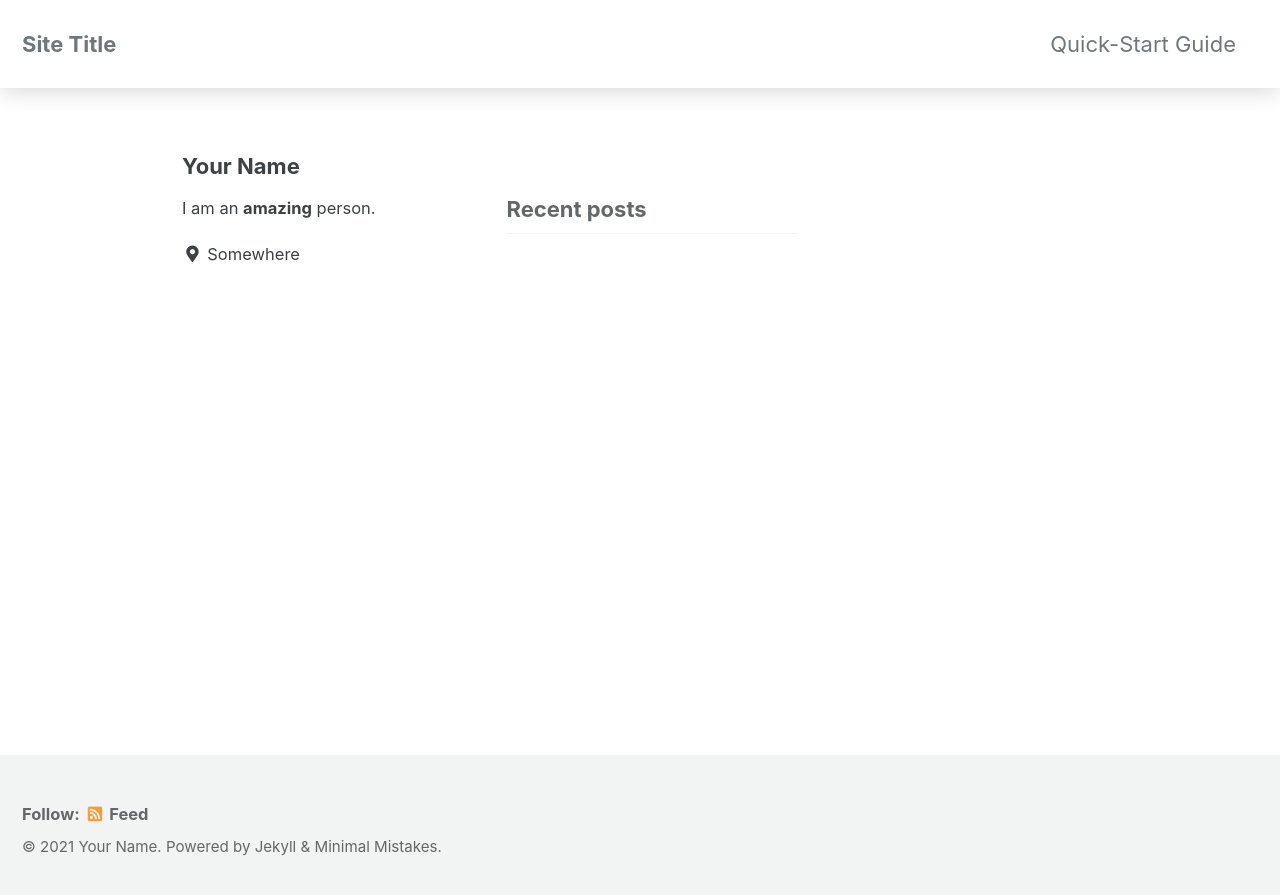
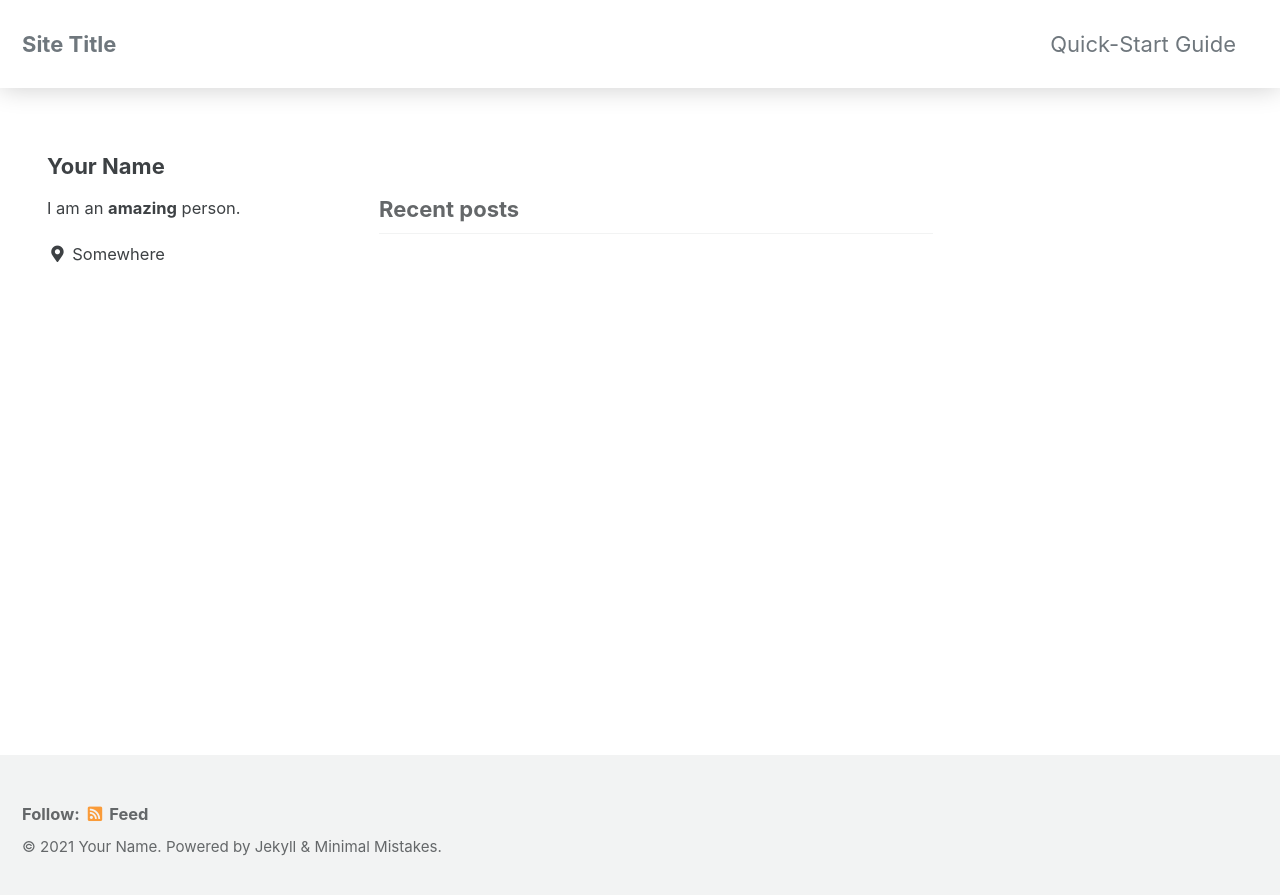
Before and after one commit to BOBDevStudio/Minimal-Mistakes-Fork-Theme, a Jekyll site: the page built from index.html, in a window 1280 px wide. Shown: the top 895 px of the page. Built offline with Jekyll 4.4.1, drawn with Linux system fonts in a browser that asks for light colours; cached includes are drawn as plain includes; the list of posts is cut into pages by our own code.

Commit message:
Updated _bob-custom-edits.scss

```diff
--- a/_sass/minimal-mistakes/_bob-custom-edits.scss
+++ b/_sass/minimal-mistakes/_bob-custom-edits.scss
@@ -1,32 +1,68 @@
-// Variables:
+// -- Variables:
 
 $sidebar-sizes: 350px;
 $sidebar-between-length: 20px;
 
-$large-screen-size: 64em;
-$medium-screen-size: 42em;
+// Most sizes here are taken from Chrome's inspect element menu presets
+$screen-size-highdesktop: 2560px;
+$screen-size-desktop: 1920px;
+$screen-size-highlaptop: 1440px;
+$screen-size-laptop: 1024px;
+$screen-size-tablet: 768px;
+$screen-size-phonelarge: 425px;
+$screen-size-phonemedium: 375px;
+$screen-size-phonesmall: 320px;
 
-// Screen size stuff:
+// -- Screen size stuff:
 
-@mixin large {
-  @media screen and (min-width: #{$large-screen-size}) {
+// Specific:
+
+
+
+// General:
+
+@mixin highdesktop {
+  @media screen and (min-width: #{$screen-size-highdesktop}) {
+    @content;
+  }
+}
+@mixin desktop {
+  @media screen and (min-width: #{$screen-size-desktop}) and (max-width: #{$screen-size-highdesktop}) {
+    @content;
+  }
+}
+@mixin highlaptop {
+  @media screen and (min-width: #{$screen-size-highlaptop}) and (max-width: #{$screen-size-desktop}) {
+    @content;
+  }
+}
+@mixin laptop {
+  @media screen and (min-width: #{$screen-size-laptop}) and (max-width: #{$screen-size-highlaptop}) {
+    @content;
+  }
+}
+@mixin tablet {
+  @media screen and (min-width: #{$screen-size-tablet}) and (max-width: #{$screen-size-laptop}) {
+    @content;
+  }
+}
+@mixin phonelarge {
+  @media screen and (min-width: #{$screen-size-phonelarge}) and (max-width: #{$screen-size-tablet}) {
+    @content;
+  }
+}
+@mixin phonemedium {
+  @media screen and (min-width: #{$screen-size-phonemedium}) and (max-width: #{$screen-size-phonelarge}) {
+    @content;
+  }
+}
+@mixin phonesmall {
+  @media screen and (max-width: #{$screen-size-phonemedium}) {
     @content;
   }
 }
 
-@mixin medium {
-  @media screen and (min-width: #{$medium-screen-size}) and (max-width: #{$large-screen-size}) {
-    @content;
-  }
-}
-
-@mixin small {
-  @media screen and (max-width: #{$medium-screen-size}) {
-    @content;
-  }
-}
-
-// Epic rules:
+// -- Epic rules:
 
 body {
   line-height: initial;
@@ -47,8 +83,16 @@ body {
     margin-right: auto;
     padding-left: 1em;
     padding-right: 1em;
-    width: 75%;
+    width: calc(100% - 50px);
+    max-width: 1440px;
     height: auto;
+
+    @include desktop {
+      width: 75%;
+    }
+    @include highlaptop {
+      width: 80%;
+    }
 
     main {
       height: 100% !important;
```
